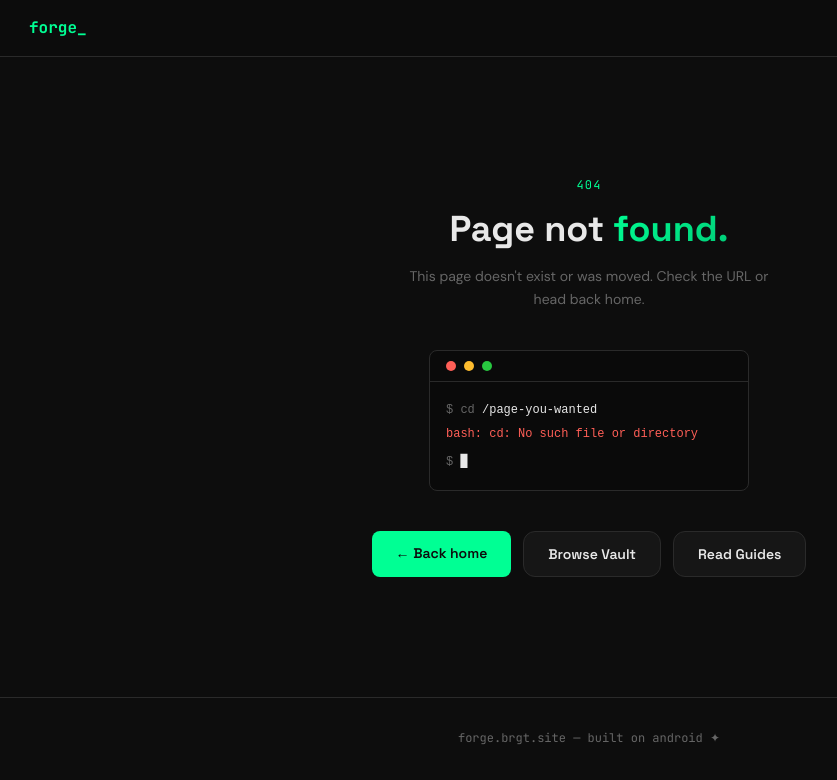
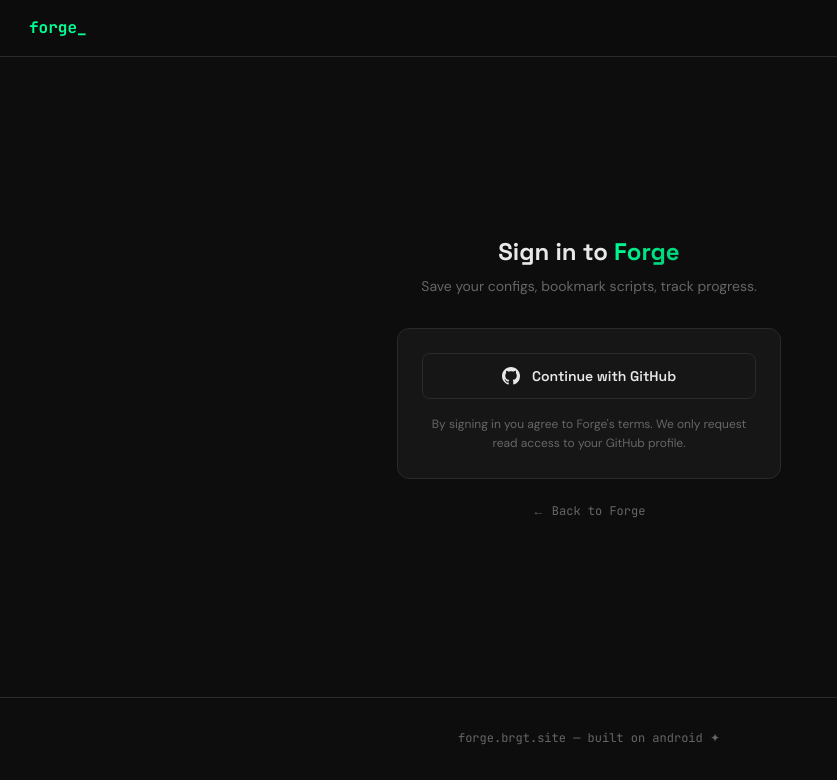
Before and after one commit to brighto7700/forge, a Next.js app: page /auth/login in a window 1280 px wide. Before the commit this address had no page. Shown: the top 780 px of the page, without its empty margins (51-888 px from the left). Built offline with nearby package versions, Linux system fonts and the light colour scheme.

Commit message:
Create page.tsx

```diff
--- /dev/null
+++ b/app/auth/login/page.tsx
@@ -0,0 +1,134 @@
+"use client";
+
+import { useState } from "react";
+import Link from "next/link";
+import { createClient } from "../../../lib/supabase/client";
+
+export default function LoginPage() {
+  const [loading, setLoading] = useState(false);
+  const [error, setError] = useState<string | null>(null);
+
+  async function handleGitHubLogin() {
+    setLoading(true);
+    setError(null);
+
+    const supabase = createClient();
+    const { error } = await supabase.auth.signInWithOAuth({
+      provider: "github",
+      options: {
+        redirectTo: `${window.location.origin}/auth/callback`,
+        scopes: "read:user user:email",
+      },
+    });
+
+    if (error) {
+      setError("Something went wrong. Try again.");
+      setLoading(false);
+    }
+  }
+
+  return (
+    <>
+      <header className="border-b border-border bg-bg/80 backdrop-blur-md sticky top-0 z-50">
+        <nav
+          className="max-w-6xl mx-auto px-4 h-14 flex items-center"
+          aria-label="Main navigation"
+        >
+          <Link
+            href="/"
+            className="font-mono text-primary font-bold text-base"
+            aria-label="Forge home"
+          >
+            forge_
+          </Link>
+        </nav>
+      </header>
+
+      <main className="min-h-[80vh] flex flex-col items-center justify-center px-4">
+        <div className="w-full max-w-sm">
+          {/* Header */}
+          <div className="text-center mb-8">
+            <h1 className="font-display font-bold text-2xl text-text-base">
+              Sign in to <span className="text-gradient">Forge</span>
+            </h1>
+            <p className="text-text-muted text-sm mt-2">
+              Save your configs, bookmark scripts, track progress.
+            </p>
+          </div>
+
+          {/* Card */}
+          <div className="surface-card p-6 space-y-4">
+            {/* Error */}
+            {error && (
+              <div
+                style={{
+                  padding: "10px 14px",
+                  borderRadius: 8,
+                  background: "rgba(255,95,87,0.08)",
+                  border: "1px solid rgba(255,95,87,0.2)",
+                  color: "#FF5F57",
+                  fontSize: 13,
+                  fontFamily: "monospace",
+                }}
+              >
+                {error}
+              </div>
+            )}
+
+            {/* GitHub OAuth button */}
+            <button
+              onClick={handleGitHubLogin}
+              disabled={loading}
+              className="w-full flex items-center justify-center gap-3 px-4 py-3 rounded-lg font-display font-semibold text-sm transition-all"
+              style={{
+                background: loading ? "#1a1a1a" : "#161616",
+                border: "1px solid #2A2A2A",
+                color: loading ? "#666" : "#E8E8E8",
+                cursor: loading ? "not-allowed" : "pointer",
+              }}
+              aria-label="Sign in with GitHub"
+            >
+              {loading ? (
+                <span className="font-mono text-xs text-text-muted">
+                  Connecting...
+                </span>
+              ) : (
+                <>
+                  <svg
+                    width="18"
+                    height="18"
+                    viewBox="0 0 24 24"
+                    fill="currentColor"
+                    aria-hidden="true"
+                  >
+                    <path d="M12 0C5.37 0 0 5.37 0 12c0 5.31 3.435 9.795 8.205 11.385.6.105.825-.255.825-.57 0-.285-.015-1.23-.015-2.235-3.015.555-3.795-.735-4.035-1.41-.135-.345-.72-1.41-1.23-1.695-.42-.225-1.02-.78-.015-.795.945-.015 1.62.87 1.845 1.23 1.08 1.815 2.805 1.305 3.495.99.105-.78.42-1.305.765-1.605-2.67-.3-5.46-1.335-5.46-5.925 0-1.305.465-2.385 1.23-3.225-.12-.3-.54-1.53.12-3.18 0 0 1.005-.315 3.3 1.23.96-.27 1.98-.405 3-.405s2.04.135 3 .405c2.295-1.56 3.3-1.23 3.3-1.23.66 1.65.24 2.88.12 3.18.765.84 1.23 1.905 1.23 3.225 0 4.605-2.805 5.625-5.475 5.925.435.375.81 1.095.81 2.22 0 1.605-.015 2.895-.015 3.3 0 .315.225.69.825.57A12.02 12.02 0 0 0 24 12c0-6.63-5.37-12-12-12z" />
+                  </svg>
+                  Continue with GitHub
+                </>
+              )}
+            </button>
+
+            <p className="text-xs text-text-muted text-center leading-relaxed">
+              By signing in you agree to Forge&apos;s terms. We only request
+              read access to your GitHub profile.
+            </p>
+          </div>
+
+          <p className="text-center text-xs text-text-muted mt-6 font-mono">
+            <Link href="/" className="hover:text-primary transition-colors">
+              ← Back to Forge
+            </Link>
+          </p>
+        </div>
+      </main>
+
+      <footer className="border-t border-border py-8 px-4" role="contentinfo">
+        <div className="max-w-6xl mx-auto text-center">
+          <p className="text-xs text-text-muted font-mono">
+            forge.brgt.site — built on android ✦
+          </p>
+        </div>
+      </footer>
+    </>
+  );
+          }
```
